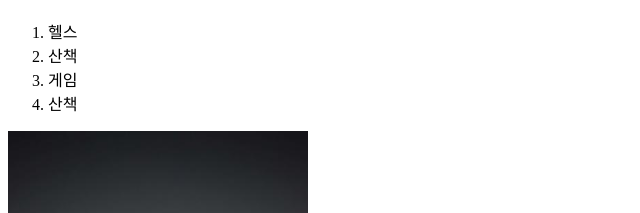
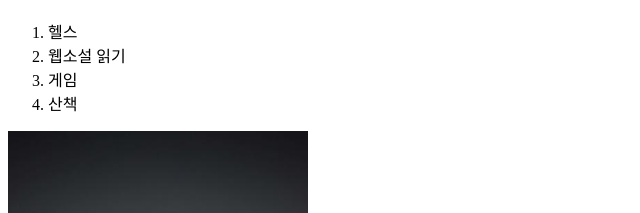
Before and after one commit to minwoo8578/myfirstweb, a plain HTML site: page 1.html in a window 1280 px wide. Shown: the part 778-991 px from the top of the page, 0-640 px from the left. Drawn offline with Linux system fonts and the light colour scheme.

Commit message:
Add files via upload

```diff
--- a/1.html
+++ b/1.html
@@ -25,7 +25,7 @@
         <li>
             헬스
         </li>
-        <li>산책</li>
+        <li>웹소설 읽기</li>
         <li>게임</li>
         <li>산책</li>
 
```
